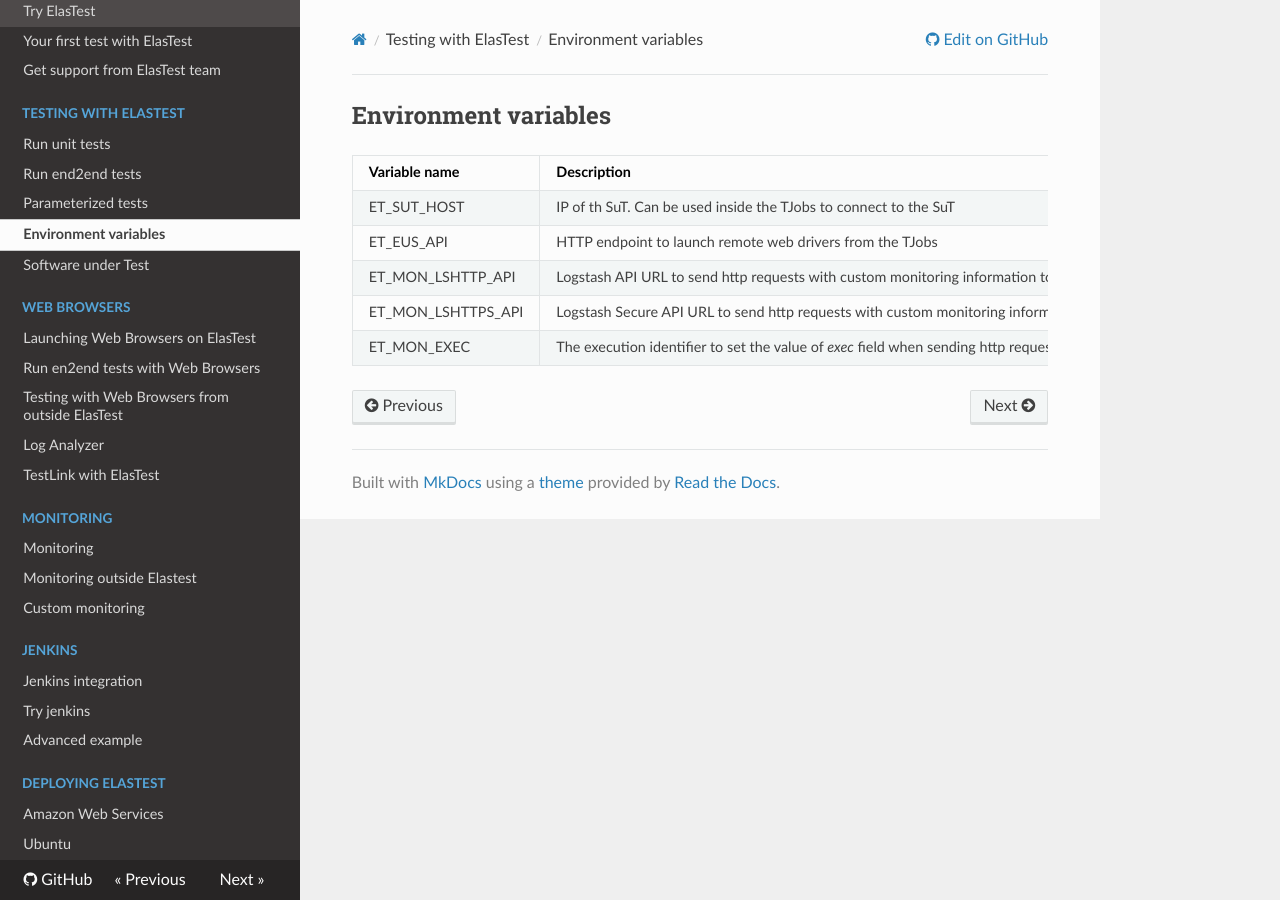
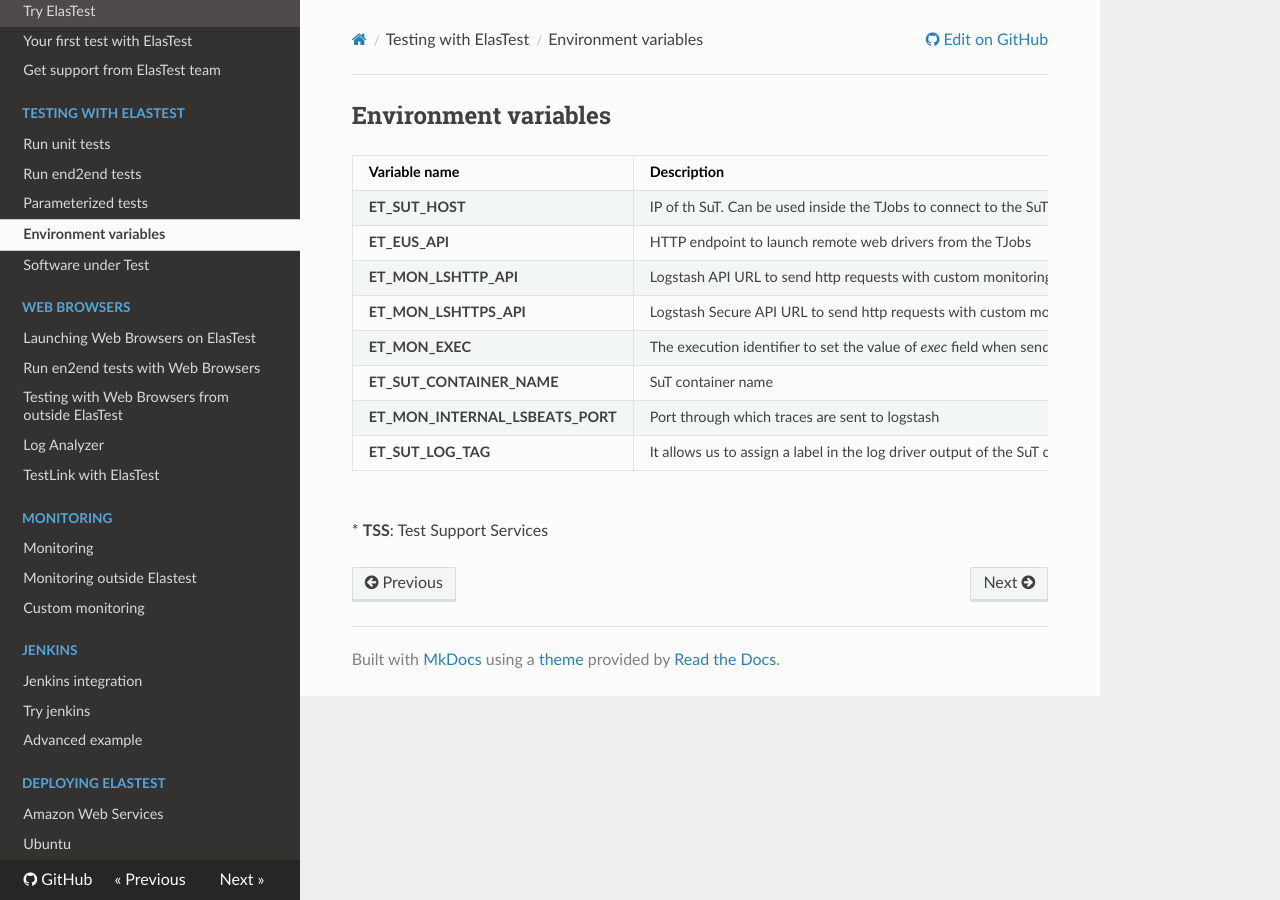
Before and after one commit to elastest/elastest.io-docs, an MkDocs documentation site: the page built from docs/testing/environment-variables.md, in a window 1280 px wide. Built offline with MkDocs 1.6.1, drawn with Linux system fonts in a browser that asks for light colours; nearby versions of some CDN libraries; old or Windows-style settings are respelled for this version of MkDocs.

Commit message:
Updated environment variables

```diff
--- a/docs/testing/environment-variables.md
+++ b/docs/testing/environment-variables.md
@@ -8,8 +8,14 @@
 
 | Variable name | Description | Sample value | Available when | Accesible from |
 | --- | --- | --- | --- | --- |
-| ET_SUT_HOST | IP of th SuT. Can be used inside the TJobs to connect to the SuT | "172.18.0.16" | There's a SuT configured for the TJob | TJob |
-| ET_EUS_API | HTTP endpoint to launch remote web drivers from the TJobs | "http://172.18.0.14:8040/eus/v1/" | Web Browser Service is enabled for the TJob | TJob |
-| ET_MON_LSHTTP_API | Logstash API URL to send http requests with custom monitoring information to ElasTest | "http://172.18.0.12:80/logstash/" | Always available | TJob, SuT |
-| ET_MON_LSHTTPS_API | Logstash Secure API URL to send http requests with custom monitoring information to ElasTest | "http://172.18.0.12:443/logstash/" | Always available | TJob, SuT |
-| ET_MON_EXEC | The execution identifier to set the value of _exec_ field when sending http requests with custom monitoring information to ElasTest| "s1_e1" | Always available | TJob, SuT |
+| **ET_SUT_HOST** | IP of th SuT. Can be used inside the TJobs to connect to the SuT | "172.18.0.16" | There's a SuT configured for the TJob | TJob |
+| **ET_EUS_API** | HTTP endpoint to launch remote web drivers from the TJobs | "http://172.18.0.14:8040/eus/v1/" | Web Browser Service is enabled for the TJob | TJob |
+| **ET_MON_LSHTTP_API** | Logstash API URL to send http requests with custom monitoring information to ElasTest | "http://172.18.0.12:80/logstash/" | Always available | TJob, SuT, TSS |
+| **ET_MON_LSHTTPS_API** | Logstash Secure API URL to send http requests with custom monitoring information to ElasTest | "http://172.18.0.12:443/logstash/" | Always available | TJob, SuT, TSS |
+| **ET_MON_EXEC** | The execution identifier to set the value of _exec_ field when sending http requests with custom monitoring information to ElasTest| "s1_e1" | Always available | TJob, SuT, TSS |
+| **ET_SUT_CONTAINER_NAME** | SuT container name | "sut_37" | Always available | TJob, SuT, TSS |
+| **ET_MON_INTERNAL_LSBEATS_PORT**  |  Port through which traces are sent to logstash | "5037" | Always available | TJob, SuT, TSS |
+| **ET_SUT_LOG_TAG** | It allows us to assign a label in the log driver output of the SuT container. This tag contains information that ElasTest uses internally to identify logs | "sut_37_exec" | Is an external TJob | TJob |
+
+<br>
+* **TSS**: Test Support Services
```
